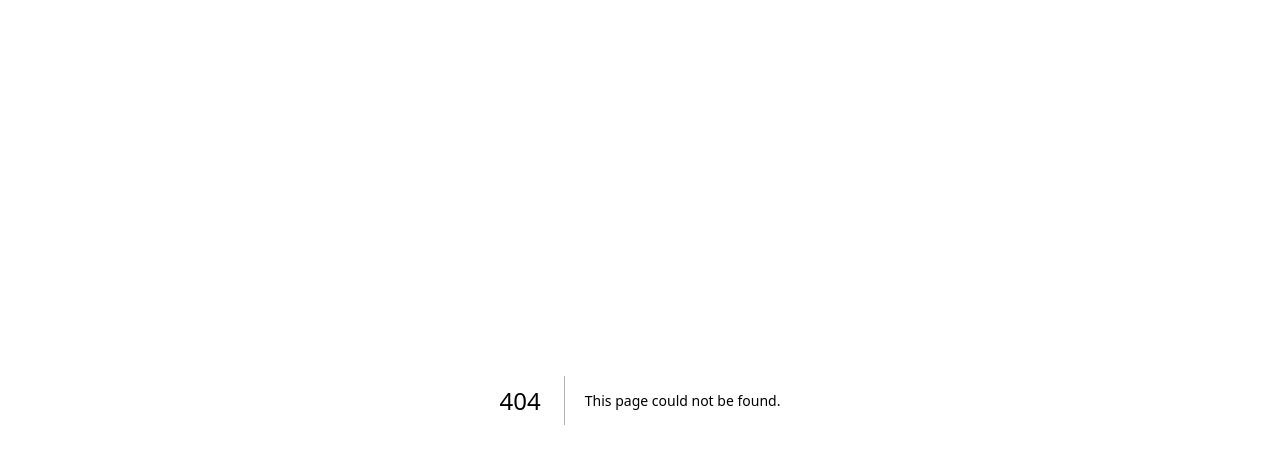
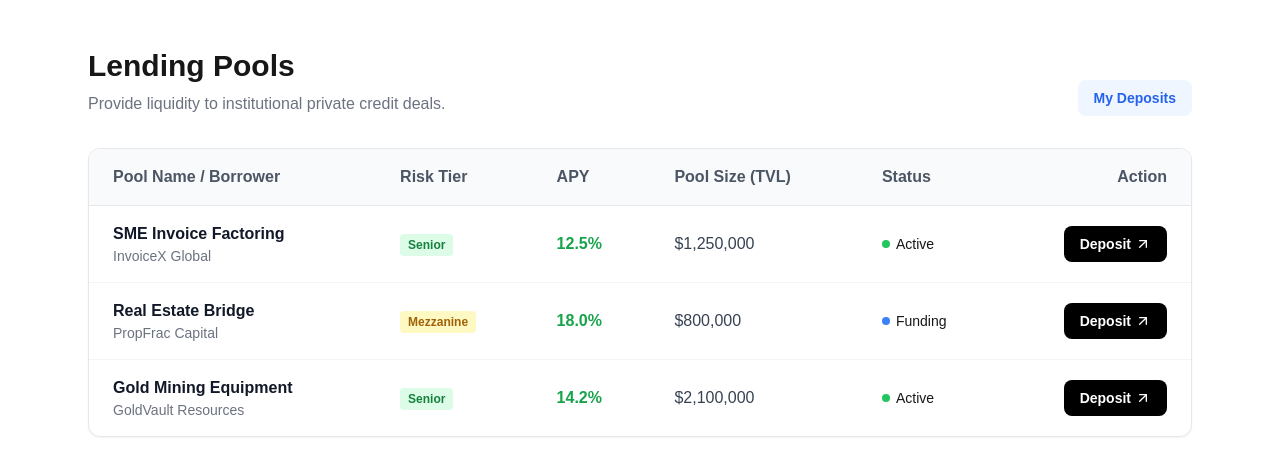
Before and after one commit to anzzyspeaksgit/CreditFlow, a Next.js app in the folder frontend/: page /pools in a window 1280 px wide. Before the commit this address had no page. Shown: the top 476 px of the page. Built offline with nearby package versions, Linux system fonts and the light colour scheme.

Commit message:
feat(frontend): add lending pools explorer view

```diff
--- /dev/null
+++ b/frontend/src/app/pools/page.tsx
@@ -0,0 +1,97 @@
+import React from 'react';
+import { ArrowUpRight } from 'lucide-react';
+import Link from 'next/link';
+
+const mockPools = [
+  {
+    id: '0x1',
+    name: 'SME Invoice Factoring',
+    apy: '12.5%',
+    tvl: '$1,250,000',
+    borrower: 'InvoiceX Global',
+    riskTier: 'Senior',
+    status: 'Active',
+  },
+  {
+    id: '0x2',
+    name: 'Real Estate Bridge',
+    apy: '18.0%',
+    tvl: '$800,000',
+    borrower: 'PropFrac Capital',
+    riskTier: 'Mezzanine',
+    status: 'Funding',
+  },
+  {
+    id: '0x3',
+    name: 'Gold Mining Equipment',
+    apy: '14.2%',
+    tvl: '$2,100,000',
+    borrower: 'GoldVault Resources',
+    riskTier: 'Senior',
+    status: 'Active',
+  }
+];
+
+export default function PoolsPage() {
+  return (
+    <div className="max-w-6xl mx-auto px-6 py-12">
+      <div className="flex justify-between items-end mb-8">
+        <div>
+          <h1 className="text-3xl font-bold mb-2">Lending Pools</h1>
+          <p className="text-gray-500">Provide liquidity to institutional private credit deals.</p>
+        </div>
+        <button className="bg-blue-50 text-blue-600 px-4 py-2 rounded-lg text-sm font-semibold hover:bg-blue-100">
+          My Deposits
+        </button>
+      </div>
+
+      <div className="bg-white rounded-xl shadow-sm border border-gray-200 overflow-hidden">
+        <table className="w-full text-left">
+          <thead className="bg-gray-50 border-b border-gray-200">
+            <tr>
+              <th className="px-6 py-4 font-semibold text-gray-600">Pool Name / Borrower</th>
+              <th className="px-6 py-4 font-semibold text-gray-600">Risk Tier</th>
+              <th className="px-6 py-4 font-semibold text-gray-600">APY</th>
+              <th className="px-6 py-4 font-semibold text-gray-600">Pool Size (TVL)</th>
+              <th className="px-6 py-4 font-semibold text-gray-600">Status</th>
+              <th className="px-6 py-4 font-semibold text-gray-600 text-right">Action</th>
+            </tr>
+          </thead>
+          <tbody className="divide-y divide-gray-100">
+            {mockPools.map(pool => (
+              <tr key={pool.id} className="hover:bg-gray-50 transition-colors">
+                <td className="px-6 py-4">
+                  <div className="font-bold text-gray-900">{pool.name}</div>
+                  <div className="text-sm text-gray-500">{pool.borrower}</div>
+                </td>
+                <td className="px-6 py-4">
+                  <span className={`px-2 py-1 rounded text-xs font-semibold
+                    ${pool.riskTier === 'Senior' ? 'bg-green-100 text-green-700' : 'bg-yellow-100 text-yellow-700'}
+                  `}>
+                    {pool.riskTier}
+                  </span>
+                </td>
+                <td className="px-6 py-4 font-bold text-green-600">{pool.apy}</td>
+                <td className="px-6 py-4 text-gray-700 font-medium">{pool.tvl}</td>
+                <td className="px-6 py-4">
+                  <div className="flex items-center gap-1.5">
+                    <div className={`w-2 h-2 rounded-full ${pool.status === 'Active' ? 'bg-green-500' : 'bg-blue-500'}`}></div>
+                    <span className="text-sm font-medium">{pool.status}</span>
+                  </div>
+                </td>
+                <td className="px-6 py-4 text-right">
+                  <Link
+                    href={`/pools/${pool.id}`}
+                    className="inline-flex items-center gap-1 text-sm font-semibold bg-black text-white px-4 py-2 rounded-lg hover:bg-gray-800"
+                  >
+                    Deposit <ArrowUpRight className="w-4 h-4" />
+                  </Link>
+                </td>
+              </tr>
+            ))}
+          </tbody>
+        </table>
+      </div>
+    </div>
+  );
+}
```
